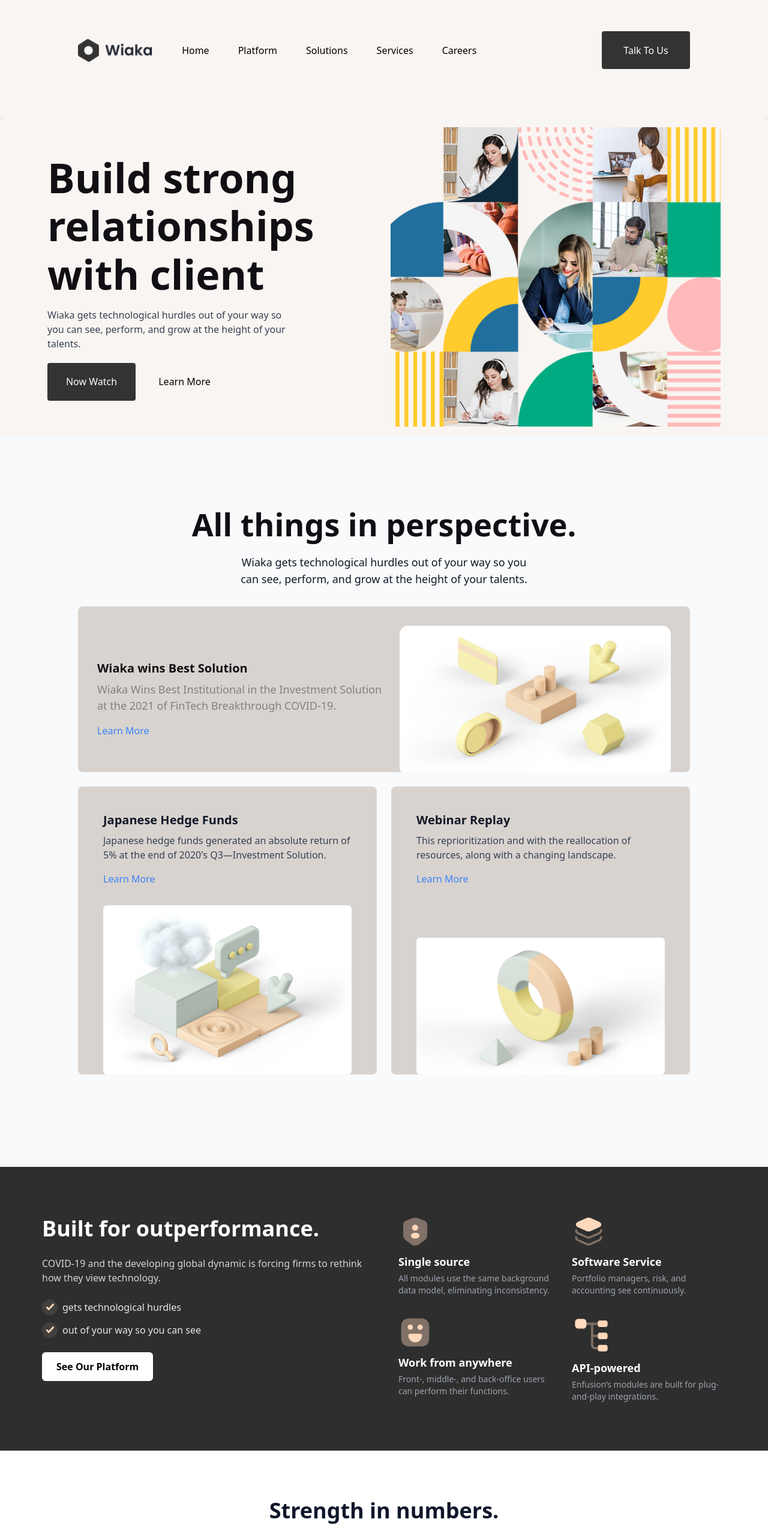
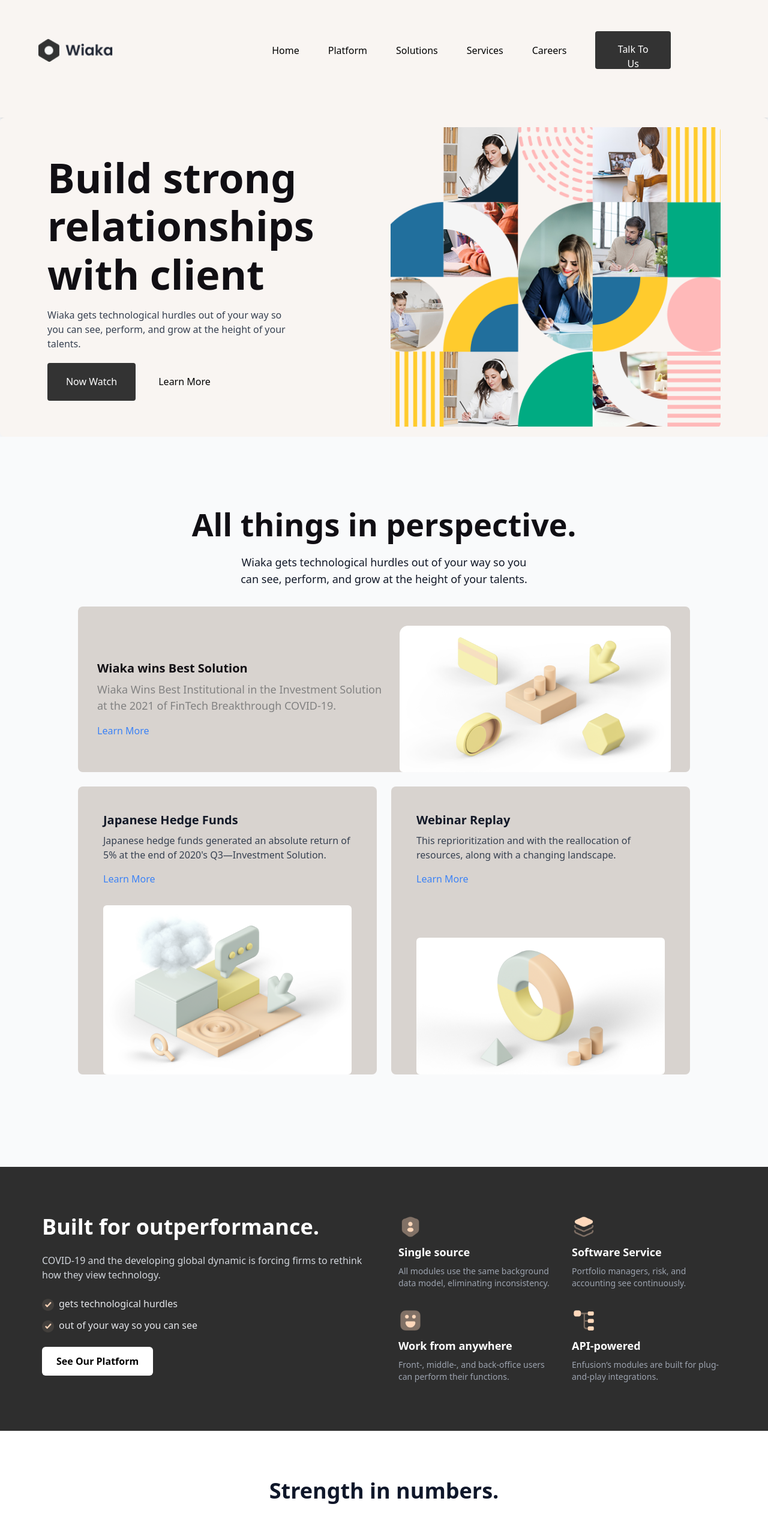
Before and after one commit to ArcadiiFlorean/React_Learn_Process_Web, a React (Vite) app: page / in a window 1280 px wide. Shown: the top 2557 px of the page at 60% size. Built offline with nearby package versions, Linux system fonts and the light colour scheme.

Commit message:
Footer:Add

```diff
--- a/src/components/Blog.jsx
+++ b/src/components/Blog.jsx
@@ -1,19 +1,23 @@
 import React from "react";
+
 function Blog() {
   return (
-    <section className="max-w-[1140px] mx-auto text-center pb-[200px]">
-      <h1 className="text-start font-normal text-[48px] leading-[129%] uppercase text-[#1e2532] first-letter: pb-[32px]">
-        Our blog{" "}
+    <section className="max-w-[1140px] mx-auto px-4 text-center pb-[200px]">
+      <h1 className="text-start font-normal text-[48px] leading-[129%] uppercase text-[#1e2532] pb-[32px]">
+        Our blog
       </h1>
-      <div className=" flex gap-[30px]">
-        {/* card 1 */}
+
+      <div className="grid grid-cols-1 sm:grid-cols-2 lg:grid-cols-3 gap-10">
+        {/* CARD 1 */}
         <div className="text-start">
           <img
             src="/BlogImg-1.png"
-            alt="BlogImg.png"
-            className="w-96 h-60  mb-6 "
+            alt="Blog 1"
+            className="w-full h-60 object-cover mb-6 rounded"
           />
-          <span className="inline-block mb-6">July 20, 2021 </span>
+          <span className="inline-block mb-6 text-sm text-gray-500">
+            July 20, 2021
+          </span>
           <h3 className="font-medium text-[24px] leading-[142%] text-black mb-[4px]">
             MakerDAO Has Come Full
           </h3>
@@ -22,38 +26,40 @@ function Blog() {
             organize.
           </p>
         </div>
-        {/* card 2 */}
+
+        {/* CARD 2 */}
         <div className="text-start">
           <img
             src="/BlogImg-2.png"
-            alt="BlogImg.png"
-            className="w-96 h-60  mb-6 "
+            alt="Blog 2"
+            className="w-full h-60 object-cover mb-6 rounded"
           />
-          <span className="inline-block mb-6">July 20, 2021 </span>
+          <span className="inline-block mb-6 text-sm text-gray-500">
+            July 20, 2021
+          </span>
           <h3 className="font-medium text-[24px] leading-[142%] text-black mb-[4px]">
             A Brief History of Finance
           </h3>
           <p className="font-normal text-[16px] leading-[162%] text-[#3a3a3c]">
-            While the Bitcoin Protocol laid the more foundation for a new era of
-            peer
+            While the Bitcoin Protocol laid the more foundation for a new era of peer.
           </p>
         </div>
 
-        {/* card 3 */}
-
+        {/* CARD 3 */}
         <div className="text-start">
           <img
             src="/BlogImg-3.png"
-            alt="BlogImg.png"
-            className="w-96 h-60  mb-6 "
+            alt="Blog 3"
+            className="w-full h-60 object-cover mb-6 rounded"
           />
-          <span className="inline-block mb-6">July 20, 2021 </span>
+          <span className="inline-block mb-6 text-sm text-gray-500">
+            July 20, 2021
+          </span>
           <h3 className="font-medium text-[24px] leading-[142%] text-black mb-[4px]">
             Why the MakerDAO Forum
           </h3>
           <p className="font-normal text-[16px] leading-[162%] text-[#3a3a3c]">
-            In any organization, there are typically several channels through
-            which
+            In any organization, there are typically several channels through which.
           </p>
         </div>
       </div>
--- a/src/components/Header.jsx
+++ b/src/components/Header.jsx
@@ -4,13 +4,16 @@ import Button from "./Button";
 
 function Header() {
   return (
-    <header className="bg-[#f9f5f2] text-white p-4 shadow-md pt-[52px] pl-0 pr-0 pb-[81px]">
-      <div className="max-w-container mx-auto flex justify-between">
+    <header className="bg-[#f9f5f2] text-white shadow-md pt-[52px] pb-[81px]">
+      <div className="max-w-container mx-auto flex flex-col md:flex-row items-center justify-between px-4 md:px-8 gap-4">
+        {/* Navbar responsive */}
         <Navbar />
+
+        {/* CTA Button */}
         <Button
           text="Talk To Us"
           color="bg-[#333]"
-          textColor="text-white mr-[130px] , "
+          textColor="text-white mr-0 md:mr-[130px]"
         />
       </div>
     </header>
--- a/src/components/KeyBenefits.jsx
+++ b/src/components/KeyBenefits.jsx
@@ -3,10 +3,10 @@ import React from "react";
 function KeyBenefits() {
   return (
     <section className="bg-[#2E2E2E] text-white py-20 px-6">
-      <div className="max-w-[1140px] mx-auto grid md:grid-cols-2 gap-12 items-start">
-        {/* Coloana 1: Text principal + buton */}
+      <div className="max-w-[1140px] mx-auto grid grid-cols-1 md:grid-cols-2 gap-12 items-start">
+        {/* Col 1: Text principal + listă + buton */}
         <div>
-          <h2 className="text-4xl font-bold mb-6 leading-tight">
+          <h2 className="text-3xl sm:text-4xl font-bold mb-6 leading-tight">
             Built for outperformance.
           </h2>
           <p className="text-gray-300 mb-6">
@@ -14,62 +14,53 @@ function KeyBenefits() {
             rethink how they view technology.
           </p>
           <ul className="text-gray-200 space-y-3 mb-6">
-            <li className="flex items-center gap-2">
-              <img src="/ckeckmark.png" alt="" />
+            <li className="flex items-start gap-2">
+              <img src="/ckeckmark.png" alt="Checkmark" className="w-5 h-5 mt-1" />
               gets technological hurdles
             </li>
-            <li className="flex items-center gap-2">
-              <img src="/ckeckmark.png" alt="" /> out of your way so you can see
+            <li className="flex items-start gap-2">
+              <img src="/ckeckmark.png" alt="Checkmark" className="w-5 h-5 mt-1" />
+              out of your way so you can see
             </li>
           </ul>
-          <button className="bg-white text-black font-semibold px-6 py-3 rounded-md hover:bg-gray-200">
+          <button className="bg-white text-black font-semibold px-6 py-3 rounded-md hover:bg-gray-200 transition">
             See Our Platform
           </button>
         </div>
 
-        {/* Coloana 2: 4 beneficii (2x2) */}
+        {/* Col 2: 2x2 beneficii */}
         <div className="grid grid-cols-1 sm:grid-cols-2 gap-8">
-          {/* Beneficiu 1 */}
-          <div>
-            <div className="text-3xl mb-2">
-              <img src="/security-user.png" alt="security-user" />
-            </div>
-            <h3 className="font-semibold text-lg mb-1">Single source</h3>
+          {/* Benefit 1 */}
+          <div className="flex flex-col gap-2">
+            <img src="/security-user.png" alt="security-user" className="w-10 h-10" />
+            <h3 className="font-semibold text-lg">Single source</h3>
             <p className="text-gray-400 text-sm">
-              All modules use the same background data model, eliminating
-              inconsistency.
+              All modules use the same background data model, eliminating inconsistency.
             </p>
           </div>
 
-          {/* Beneficiu 2 */}
-          <div>
-            <div className="text-3xl mb-2">
-              <img src="/layer.png" alt="layer" />
-            </div>
-            <h3 className="font-semibold text-lg mb-1">Software Service</h3>
+          {/* Benefit 2 */}
+          <div className="flex flex-col gap-2">
+            <img src="/layer.png" alt="layer" className="w-10 h-10" />
+            <h3 className="font-semibold text-lg">Software Service</h3>
             <p className="text-gray-400 text-sm">
               Portfolio managers, risk, and accounting see continuously.
             </p>
           </div>
 
-          {/* Beneficiu 3 */}
-          <div>
-            <div className="text-3xl mb-2">
-              <img src="/emoji-happy.png" alt="emoji-happy" />
-            </div>
-            <h3 className="font-semibold text-lg mb-1">Work from anywhere</h3>
+          {/* Benefit 3 */}
+          <div className="flex flex-col gap-2">
+            <img src="/emoji-happy.png" alt="emoji-happy" className="w-10 h-10" />
+            <h3 className="font-semibold text-lg">Work from anywhere</h3>
             <p className="text-gray-400 text-sm">
-              Front-, middle-, and back-office users can perform their
-              functions.
+              Front-, middle-, and back-office users can perform their functions.
             </p>
           </div>
 
-          {/* Beneficiu 4 */}
-          <div>
-            <div className="text-3xl mb-2">
-              <img src="/data-2.png" alt="data-2" />
-            </div>
-            <h3 className="font-semibold text-lg mb-1">API-powered</h3>
+          {/* Benefit 4 */}
+          <div className="flex flex-col gap-2">
+            <img src="/data-2.png" alt="data-2" className="w-10 h-10" />
+            <h3 className="font-semibold text-lg">API-powered</h3>
             <p className="text-gray-400 text-sm">
               Enfusion’s modules are built for plug-and-play integrations.
             </p>
--- a/src/components/Navbar.jsx
+++ b/src/components/Navbar.jsx
@@ -3,12 +3,18 @@ import navItems from "../data/navItems";
 
 function Navbar() {
   return (
-    <nav className="flex items-center  gap-12 ">
-      <img src="/Group 5.png" alt="Vite Logo" className="h-10 ml-[130px] " />
-      <ul className="flex gap-12 ">
+    <nav className="w-full flex flex-col md:flex-row items-center justify-between px-4 md:px-8 gap-6">
+      {/* Logo */}
+      <img src="/Group 5.png" alt="Logo" className="h-10" />
+
+      {/* Navigation Items */}
+      <ul className="flex flex-col md:flex-row items-center gap-6 md:gap-12">
         {navItems.map((item, index) => (
           <li key={index}>
-            <a href={item.link} className="text-black hover:text-blue-800">
+            <a
+              href={item.link}
+              className="text-black hover:text-blue-800 transition-colors"
+            >
               {item.name}
             </a>
           </li>
```
